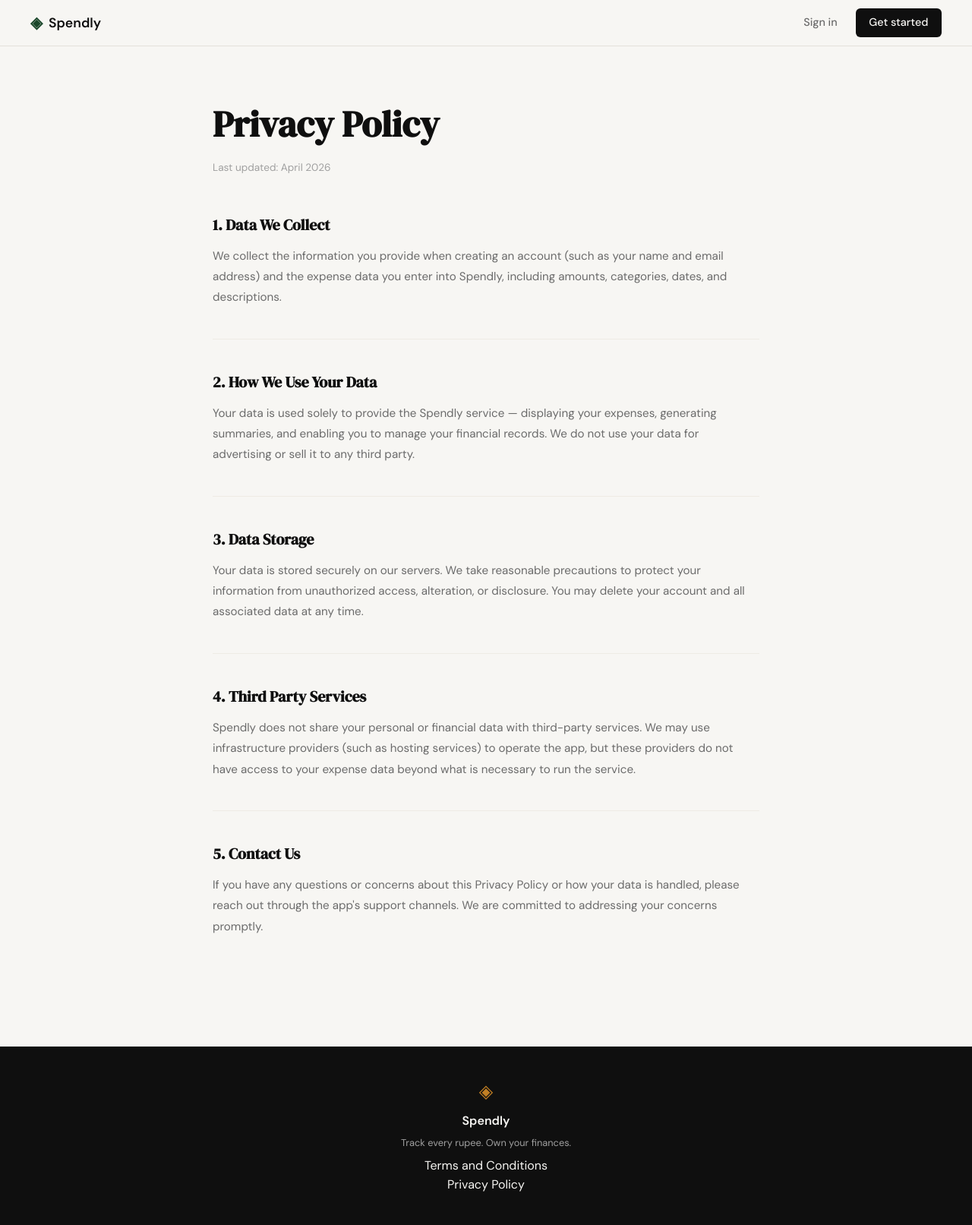
After one commit to nipungarg/spendly, a Flask app: page /privacy in a window 1280 px wide. The commit adds this page. Shown: the whole page at 76% size. Run offline with Flask 3, Linux system fonts and the light colour scheme.

Commit message:
landing: add privacy policy page and route

```diff
--- a/app.py
+++ b/app.py
@@ -25,6 +25,11 @@ def login():
 @app.route("/terms")
 def terms():
     return render_template("terms.html")
+
+
+@app.route("/privacy")
+def privacy():
+    return render_template("privacy.html")
 
 
 # ------------------------------------------------------------------ #
--- a/templates/base.html
+++ b/templates/base.html
@@ -36,7 +36,7 @@
             <p class="footer-copy">Track every rupee. Own your finances.</p>
             <div class="footer-links">
                 <a href="/terms" style="display: block;">Terms and Conditions</a>
-                <a href="#" style="display: block;">Privacy Policy</a>
+                <a href="/privacy" style="display: block;">Privacy Policy</a>
             </div>
         </div>
     </footer>
--- /dev/null
+++ b/templates/privacy.html
@@ -0,0 +1,39 @@
+{% extends "base.html" %}
+
+{% block title %}Privacy Policy — Spendly{% endblock %}
+
+{% block content %}
+
+<section class="terms-page">
+    <div class="terms-inner">
+        <h1 class="terms-title">Privacy Policy</h1>
+        <p class="terms-updated">Last updated: April 2026</p>
+
+        <div class="terms-section">
+            <h2>1. Data We Collect</h2>
+            <p>We collect the information you provide when creating an account (such as your name and email address) and the expense data you enter into Spendly, including amounts, categories, dates, and descriptions.</p>
+        </div>
+
+        <div class="terms-section">
+            <h2>2. How We Use Your Data</h2>
+            <p>Your data is used solely to provide the Spendly service — displaying your expenses, generating summaries, and enabling you to manage your financial records. We do not use your data for advertising or sell it to any third party.</p>
+        </div>
+
+        <div class="terms-section">
+            <h2>3. Data Storage</h2>
+            <p>Your data is stored securely on our servers. We take reasonable precautions to protect your information from unauthorized access, alteration, or disclosure. You may delete your account and all associated data at any time.</p>
+        </div>
+
+        <div class="terms-section">
+            <h2>4. Third Party Services</h2>
+            <p>Spendly does not share your personal or financial data with third-party services. We may use infrastructure providers (such as hosting services) to operate the app, but these providers do not have access to your expense data beyond what is necessary to run the service.</p>
+        </div>
+
+        <div class="terms-section">
+            <h2>5. Contact Us</h2>
+            <p>If you have any questions or concerns about this Privacy Policy or how your data is handled, please reach out through the app's support channels. We are committed to addressing your concerns promptly.</p>
+        </div>
+    </div>
+</section>
+
+{% endblock %}
```
